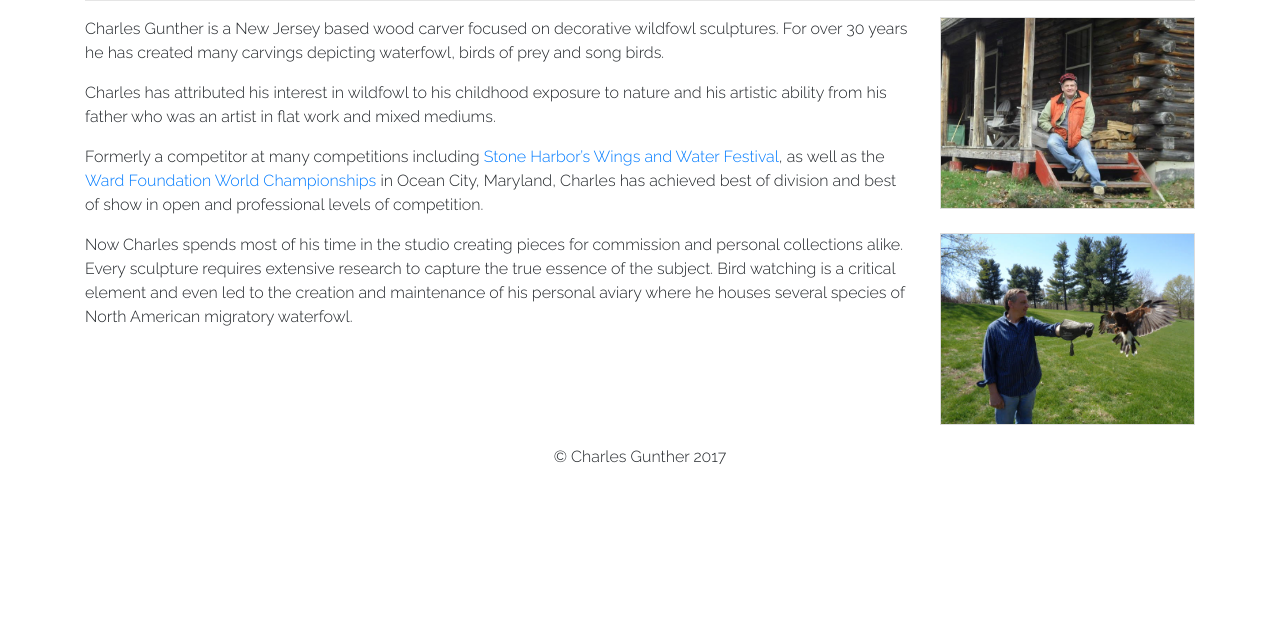
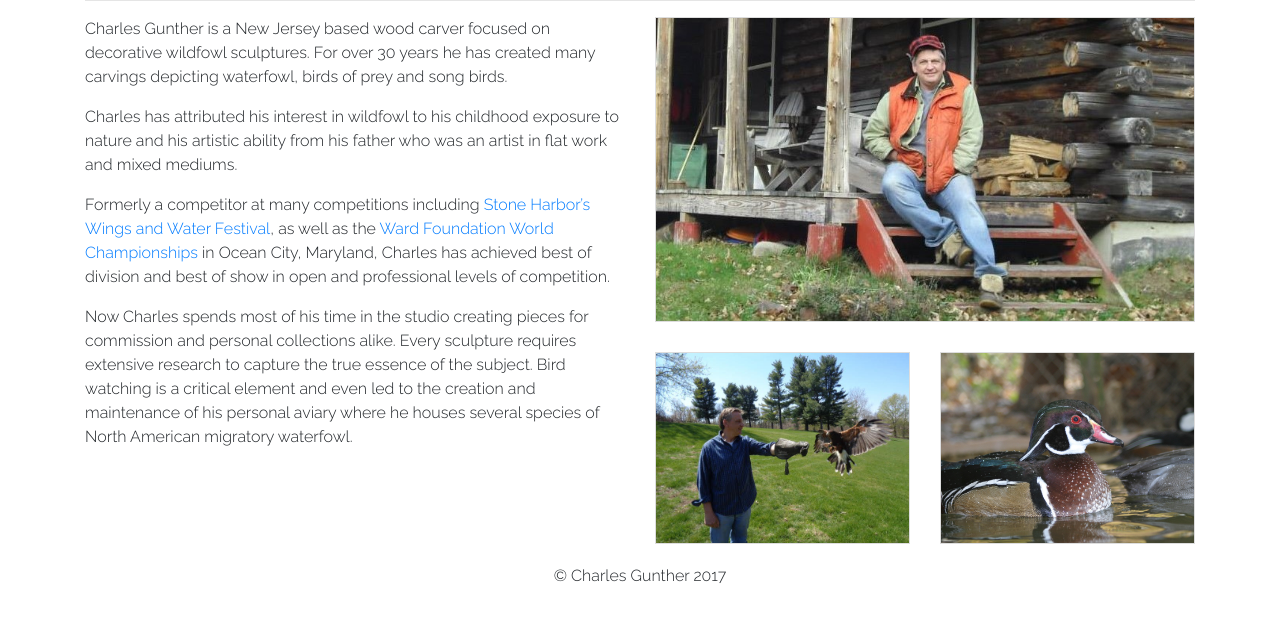
Before and after one commit to yDgunz/CharlesGuntherCarving, a Node server app: page /about in a window 1280 px wide. Shown: the part 54-676 px from the top of the page. Run offline with Node 20, Linux system fonts and the light colour scheme; some libraries are stand-ins or nearby versions; some web fonts are replaced.

Commit message:
changing pictures

```diff
--- a/server.js
+++ b/server.js
@@ -40,6 +40,10 @@ router.get('/contact', function(req,res) {
     res.render('contact.ejs');
 });
 
+router.get('/in_progress', function(req,res) {
+    res.render('in_progress.ejs');
+});
+
 router.get('/:gallery', function(req,res) {
     var data = {};
     data.pieces = fs.readdirSync("public/pieces/" + req.params.gallery);
--- a/views/about.ejs
+++ b/views/about.ejs
@@ -1,7 +1,7 @@
 <% include header.ejs %>
 
 <div class="row">
-    <div class="col-md-9">
+    <div class="col-md-6">
         <p>Charles Gunther is a New Jersey based wood carver focused on decorative wildfowl sculptures. For over 30 years he has created many carvings depicting waterfowl, birds of prey and song birds.</p>
 
         <p>Charles has attributed his interest in wildfowl to his childhood exposure to nature and his artistic ability from his father who was an artist in flat work and mixed mediums.</p>
@@ -10,10 +10,20 @@
 
         <p>Now Charles spends most of his time in the studio creating pieces for commission and personal collections alike. Every sculpture requires extensive research to capture the true essence of the subject. Bird watching is a critical element and even led to the creation and maintenance of his personal aviary where he houses several species of North American migratory waterfowl.</p>
     </div>
-    <div class="col-md-3">
-        <img style="width:100%" src="/images/about1.jpg" />
-        <br/><br/>
-        <img style="width:100%" src="/images/about2.jpg" />
+    <div class="col-md-6">
+        <div class="row" style="padding-bottom:30px">
+            <div class="col-md-12">
+                <img style="width:100%" src="/images/about1.jpg" />
+            </div>
+        </div>
+        <div class="row">
+            <div class="col-md-6">
+                <img style="width:100%" src="/images/about2.jpg" />
+            </div>
+            <div class="col-md-6">
+                <img style="width:100%" src="/images/about3.jpg" />
+            </div>
+        </div>
     </div>
 </div>
 
--- a/views/in_progress.ejs
+++ b/views/in_progress.ejs
@@ -2,10 +2,10 @@
 
 <div class="main-gallery">
     <div style="text-align:center">
-        <h2>In Progress</h2>
+        <h2>The Process</h2>
     </div>
     <p>
-    Something about in progress work.
+    Description of the carving process.
     </p>
 </div>
 
--- a/views/index.ejs
+++ b/views/index.ejs
@@ -39,7 +39,7 @@
         <a href="in_progress">
             <div class="main-nav-image">
                 <img src="images/main_nav/in_progress.jpg" />
-                <h2><span>In Progress</span></h2>
+                <h2><span>The Process</span></h2>
             </div>
         </a>
     </div>
```
Also changed, not shown: public/images/about1.jpg, public/images/about2.jpg, public/images/about3.JPG (added), public/images/main_nav/in_progress.jpg.
